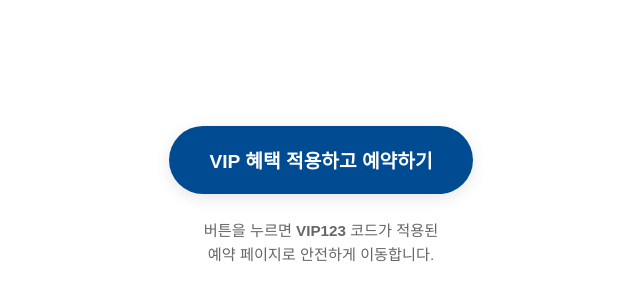
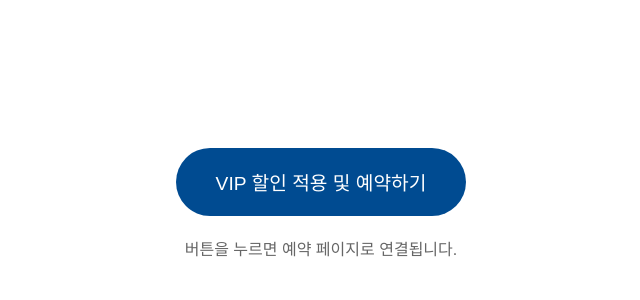
Before and after one commit to nodynody/my-cruise-site, a plain HTML site: page alaska.html in a window 1280 px wide. Shown: the part 196-496 px from the top of the page, without its empty margins (319-959 px from the left). Drawn offline with Linux system fonts and the light colour scheme.

Commit message:
Add files via upload

```diff
--- a/alaska.html
+++ b/alaska.html
@@ -5,54 +5,36 @@
     <meta name="viewport" content="width=device-width, initial-scale=1.0">
     <title>VIP 혜택 적용 - House of Dreams</title>
     <style>
-        body {
-            display: flex; flex-direction: column; justify-content: center; align-items: center;
-            height: 100vh; margin: 0; background-color: #ffffff; font-family: sans-serif;
-        }
-        .btn-booking {
-            background-color: #004b91; color: white; padding: 20px 40px;
-            font-size: 1.2rem; font-weight: bold; border: none; border-radius: 50px;
-            cursor: pointer; box-shadow: 0 4px 15px rgba(0,0,0,0.1);
-            transition: transform 0.2s;
-        }
-        .btn-booking:active { transform: scale(0.98); }
-        .info-text { margin-top: 25px; color: #666; text-align: center; line-height: 1.6; font-size: 0.95rem; }
+        /* 이전과 동일한 스타일 */
+        body { display: flex; flex-direction: column; justify-content: center; align-items: center; height: 100vh; font-family: sans-serif; }
+        .btn-booking { background-color: #004b91; color: white; padding: 20px 40px; font-size: 1.2rem; border: none; border-radius: 50px; cursor: pointer; }
     </style>
 </head>
 <body>
 
-    <button onclick="relayRedirect()" class="btn-booking">
-        VIP 혜택 적용하고 예약하기
+    <button onclick="safeApply()" class="btn-booking">
+        VIP 할인 적용 및 예약하기
     </button>
 
-    <p id="status" class="info-text">
-        버튼을 누르면 <strong>VIP123</strong> 코드가 적용된<br>
-        예약 페이지로 안전하게 이동합니다.
-    </p>
+    <p id="msg" style="margin-top:20px; color:#666;">버튼을 누르면 예약 페이지로 연결됩니다.</p>
 
     <script>
-        function relayRedirect() {
-            // 버튼 클릭 시 문구 변경
-            document.getElementById('status').innerHTML = "VIP 코드를 등록 중입니다...<br>잠시만 기다려 주세요.";
-
-            // 1단계: 먼저 메인 도메인(코드 주입용)으로 이동합니다.
-            // 이때 주소 뒤에 리다이렉트 시킬 최종 목적지를 파라미터로 붙여보거나,
-            // 사이트가 지원하지 않는다면 자바스크립트로 강제 순차 이동을 시킵니다.
-
+        function safeApply() {
             const promoUrl = "https://www.polytrips.com/?_rcode_=VIP123";
             const targetUrl = "https://cruises.polytrips.com/swift/cruise/package/1523739--Alaska---Seattle?siid=1226793&lang=16";
 
-            // [핵심] 현재 창에서 먼저 코드를 심는 주소로 보냅니다.
-            window.location.href = promoUrl;
+            // 1. 작은 팝업창을 띄워 코드를 심습니다.
+            // 창 크기를 아주 작게(1x1) 만들어서 사용자 눈에 덜 띄게 합니다.
+            const promoPopup = window.open(promoUrl, 'promo', 'width=100,height=100,left=10000,top=10000');
 
-            // 2단계: 메인 페이지가 로드되면서 쿠키가 심어지는 찰나(약 0.5~0.8초) 뒤에
-            // 상세 페이지로 다시 튕겨주도록 시도합니다.
-            // (참고: 이 로직은 사용자가 버튼을 눌러 promoUrl로 이동한 직후 브라우저 실행 스택에 남아 작동합니다.)
+            document.getElementById('msg').innerText = "VIP 혜택을 적용 중입니다. 잠시만 기다려 주세요...";
+
+            // 2. 현재 창은 1초 뒤 상세 페이지로 이동합니다.
             setTimeout(function() {
-                window.location.replace(targetUrl);
-            }, 700);
+                if (promoPopup) promoPopup.close(); // 코드가 심어졌을 즈음 팝업 닫기 시도
+                window.location.href = targetUrl;
+            }, 1200);
         }
     </script>
-
 </body>
 </html>
```
